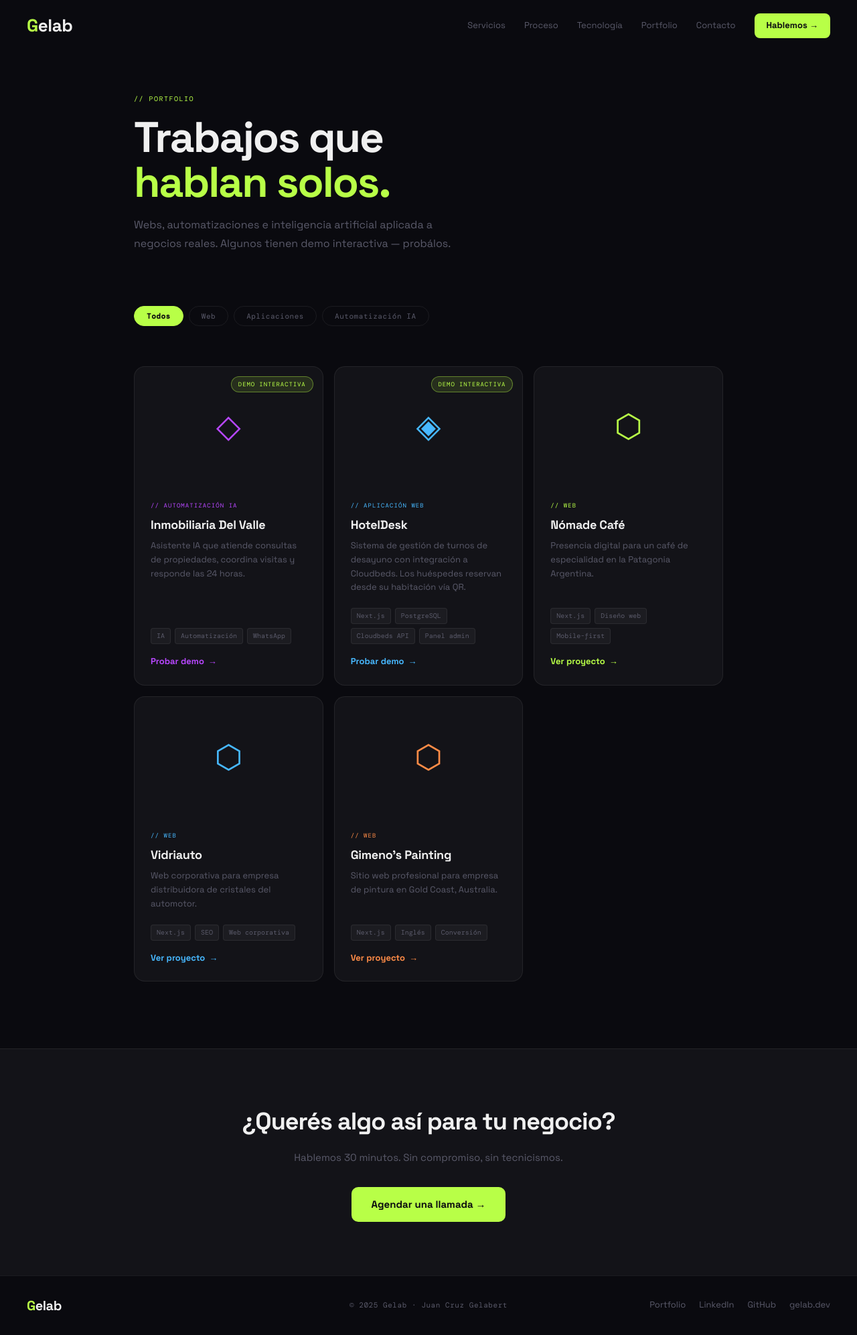
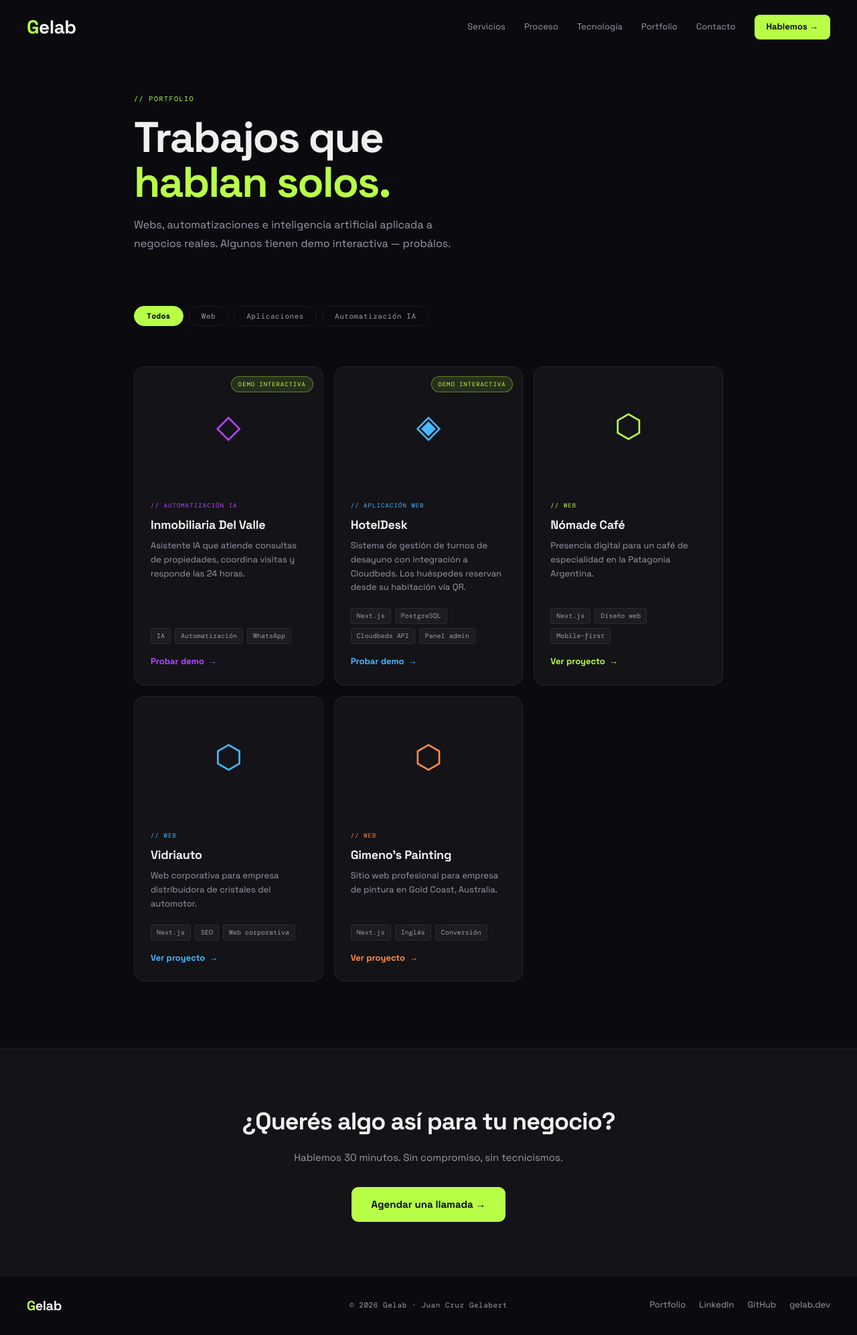
Before and after one commit to Gelab-dev/Gelab-web, a Next.js app: page /portfolio in a window 1280 px wide. Shown: the whole page at 67% size. Built offline with nearby package versions, Linux system fonts and the light colour scheme; a web font is replaced by a local one.

Commit message:
feat: Añadidas normas UX - Fixes de legibilidad y navegación

```diff
--- a/src/app/globals.css
+++ b/src/app/globals.css
@@ -11,7 +11,7 @@
   --lime: #B8FF47;
   --lime-dim: rgba(184, 255, 71, 0.12);
   --frost: #F0F0F0;
-  --muted: #5A5A6A;
+  --muted: #9A9AAA;
   --border: rgba(255, 255, 255, 0.07);
 }
 
@@ -23,7 +23,7 @@ body {
   background: var(--void);
   color: var(--frost);
   font-family: var(--font-sans), 'Space Grotesk', sans-serif;
-  font-size: 16px;
+  font-size: 17px;
   line-height: 1.6;
   -webkit-font-smoothing: antialiased;
 }
--- a/src/components/sections/CTA.module.css
+++ b/src/components/sections/CTA.module.css
@@ -87,7 +87,7 @@
     margin-top: 24px;
     font-family: var(--font-mono);
     font-size: 11px;
-    color: #3A3A4A;
+    color: #6A6A7A;
     letter-spacing: 0.05em;
   }
 
--- a/src/components/sections/Hero.module.css
+++ b/src/components/sections/Hero.module.css
@@ -140,7 +140,7 @@
     margin-top: 32px;
     font-family: var(--font-mono);
     font-size: 11px;
-    color: #3A3A4A;
+    color: #6A6A7A;
     letter-spacing: 0.05em;
   }
 
--- a/src/components/ui/Footer.module.css
+++ b/src/components/ui/Footer.module.css
@@ -15,12 +15,11 @@
   color: var(--frost);
   font-family: var(--font-sans);
   text-decoration: none;
-  cursor: pointer;
   transition: opacity 0.2s;
 }
 
 .logo:hover {
-  opacity: 0.85;
+  opacity: 0.8;
 }
 
 .logoAccent {
--- a/src/components/ui/Footer.tsx
+++ b/src/components/ui/Footer.tsx
@@ -1,20 +1,22 @@
+import Link from 'next/link'
 import styles from './Footer.module.css'
 
 export default function Footer() {
   return (
+    <>
       <footer className={styles.footer}>
-      <a href="#inicio" className={styles.logo}>
+        <Link href="/" className={styles.logo}>
           <span className={styles.logoAccent}>G</span>elab
-      </a>
+        </Link>
 
         <span className={styles.copy}>
-        © 2025 Gelab · Juan Cruz Gelabert
+          © 2026 Gelab · Juan Cruz Gelabert
         </span>
 
         <div className={styles.links}>
-        <a href="/portfolio" className={styles.link}>Portfolio</a>
+          <Link href="/portfolio" className={styles.link}>Portfolio</Link>
           <a
-          href="https://www.linkedin.com/company/gelab-dev"
+            href="https://linkedin.com/company/gelab-dev"
             target="_blank"
             rel="noopener noreferrer"
             className={styles.link}
@@ -29,13 +31,9 @@ export default function Footer() {
           >
             GitHub
           </a>
-        <a
-          href="https://gelab.dev"
-          className={styles.link}
-        >
-          gelab.dev
-        </a>
+          <a href="https://gelab.dev" className={styles.link}>gelab.dev</a>
         </div>
       </footer>
+    </>
   )
 }
--- a/src/components/ui/Navbar.module.css
+++ b/src/components/ui/Navbar.module.css
@@ -18,12 +18,18 @@
 }
 
 .logo {
-  font-size: 26px;
+  font-size: 28px;
   font-weight: 700;
   letter-spacing: -0.5px;
   color: var(--frost);
   font-family: var(--font-sans);
+  text-decoration: none;
+  transition: opacity 0.2s;
   z-index: 110;
+}
+
+.logo:hover {
+  opacity: 0.8;
 }
 
 .logoLink {
--- a/src/components/ui/Navbar.tsx
+++ b/src/components/ui/Navbar.tsx
@@ -1,6 +1,7 @@
 'use client'
 
 import { useState, useEffect } from 'react'
+import Link from 'next/link'
 import styles from './Navbar.module.css'
 
 export default function Navbar() {
@@ -23,17 +24,17 @@ export default function Navbar() {
     <>
       <nav className={navClass}>
         <div className={styles.logo}>
-          <a href="#inicio" className={styles.logoLink}><span className={styles.logoAccent}>G</span>elab</a>
+          <Link href="/" className={styles.logoLink}><span className={styles.logoAccent}>G</span>elab</Link>
         </div>
 
         {/* Desktop links */}
         <div className={styles.links}>
-          <a href="#servicios" className={styles.link}>Servicios</a>
-          <a href="#proceso" className={styles.link}>Proceso</a>
-          <a href="#tecnologia" className={styles.link}>Tecnología</a>
-          <a href="/portfolio" className={styles.link}>Portfolio</a>
-          <a href="#contacto" className={styles.link}>Contacto</a>
-          <a href="#contacto" className={styles.cta}>{'Hablemos →'}</a>
+          <Link href="/#servicios"   className={styles.link}>Servicios</Link>
+          <Link href="/#proceso"     className={styles.link}>Proceso</Link>
+          <Link href="/#tecnologia"  className={styles.link}>Tecnología</Link>
+          <Link href="/portfolio"    className={styles.link}>Portfolio</Link>
+          <Link href="/#contacto"    className={styles.link}>Contacto</Link>
+          <Link href="/#contacto"    className={styles.cta}>{'Hablemos →'}</Link>
         </div>
       </nav>
 
@@ -51,12 +52,13 @@ export default function Navbar() {
       {/* Mobile menu overlay */}
       {menuOpen && (
         <div className={styles.mobileMenu}>
-          <a href="#servicios" className={styles.mobileLink} onClick={closeMenu}>Servicios</a>
-          <a href="#proceso" className={styles.mobileLink} onClick={closeMenu}>Proceso</a>
-          <a href="#tecnologia" className={styles.mobileLink} onClick={closeMenu}>Tecnología</a>
-          <a href="/portfolio" className={styles.mobileLink} onClick={closeMenu}>Portfolio</a>
-          <a href="#contacto" className={styles.mobileLink} onClick={closeMenu}>Contacto</a>
-          <a href="#contacto" className={styles.mobileCta} onClick={closeMenu}>{'Hablemos →'}</a>
+          <Link href="/"            className={styles.mobileLink} onClick={closeMenu}>Inicio</Link>
+          <Link href="/#servicios"  className={styles.mobileLink} onClick={closeMenu}>Servicios</Link>
+          <Link href="/#proceso"    className={styles.mobileLink} onClick={closeMenu}>Proceso</Link>
+          <Link href="/#tecnologia" className={styles.mobileLink} onClick={closeMenu}>Tecnología</Link>
+          <Link href="/portfolio"   className={styles.mobileLink} onClick={closeMenu}>Portfolio</Link>
+          <Link href="/#contacto"   className={styles.mobileLink} onClick={closeMenu}>Contacto</Link>
+          <Link href="/#contacto"   className={styles.mobileCta}  onClick={closeMenu}>{'Hablemos →'}</Link>
         </div>
       )}
     </>
```
Also changed, not shown: src/components/sections/Tecnologia.tsx (+52 -0 lines), 1 other file (tests, documents, lock files or other folders). Lines whose indentation alone changed are shown as unchanged.
